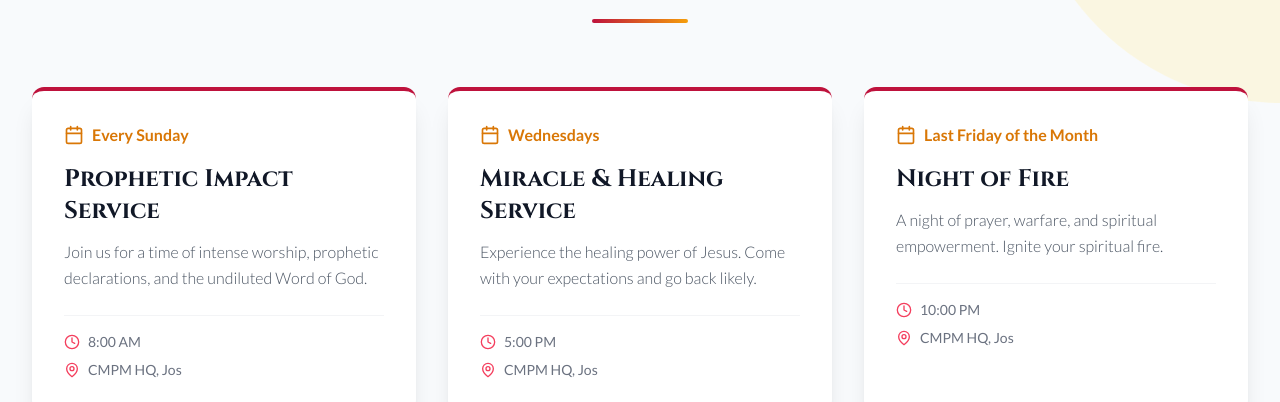
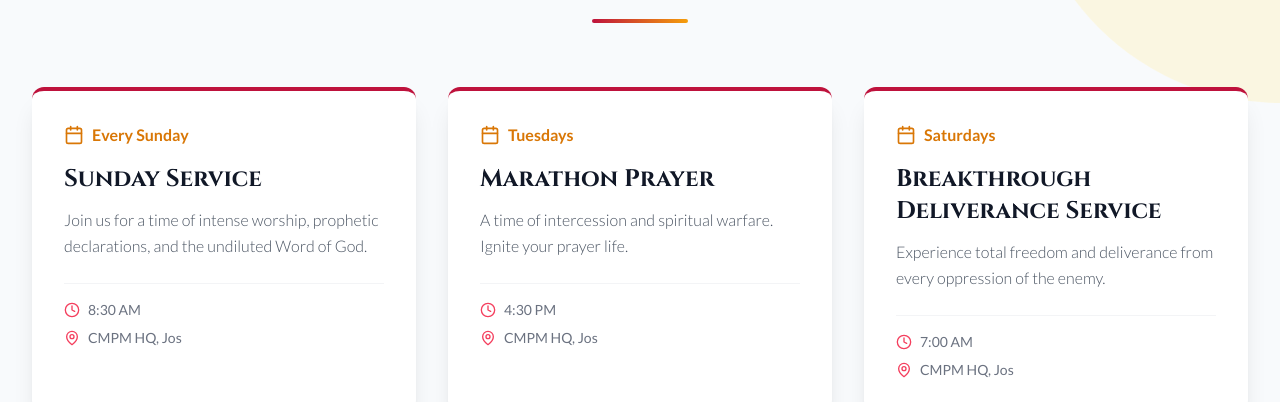
Before and after one commit to ex-commando/cmpm, a React (Vite) app: page / in a window 1280 px wide. Shown: the part 1800-2202 px from the top of the page. Built offline with nearby package versions, Linux system fonts and the light colour scheme.

Commit message:
feat: Update church event schedule

```diff
--- a/src/components/EventsSection.jsx
+++ b/src/components/EventsSection.jsx
@@ -3,27 +3,27 @@ import { Calendar, MapPin, Clock } from 'lucide-react'
 const events = [
     {
         id: 1,
-        title: "Prophetic Impact Service",
+        title: "Sunday Service",
         date: "Every Sunday",
-        time: "8:00 AM",
+        time: "8:30 AM",
         location: "CMPM HQ, Jos",
         description: "Join us for a time of intense worship, prophetic declarations, and the undiluted Word of God."
     },
     {
         id: 2,
-        title: "Miracle & Healing Service",
-        date: "Wednesdays",
-        time: "5:00 PM",
+        title: "Marathon Prayer",
+        date: "Tuesdays",
+        time: "4:30 PM",
         location: "CMPM HQ, Jos",
-        description: "Experience the healing power of Jesus. Come with your expectations and go back likely."
+        description: "A time of intercession and spiritual warfare. Ignite your prayer life."
     },
     {
         id: 3,
-        title: "Night of Fire",
-        date: "Last Friday of the Month",
-        time: "10:00 PM",
+        title: "Breakthrough Deliverance Service",
+        date: "Saturdays",
+        time: "7:00 AM",
         location: "CMPM HQ, Jos",
-        description: "A night of prayer, warfare, and spiritual empowerment. Ignite your spiritual fire."
+        description: "Experience total freedom and deliverance from every oppression of the enemy."
     }
 ]
 
```
